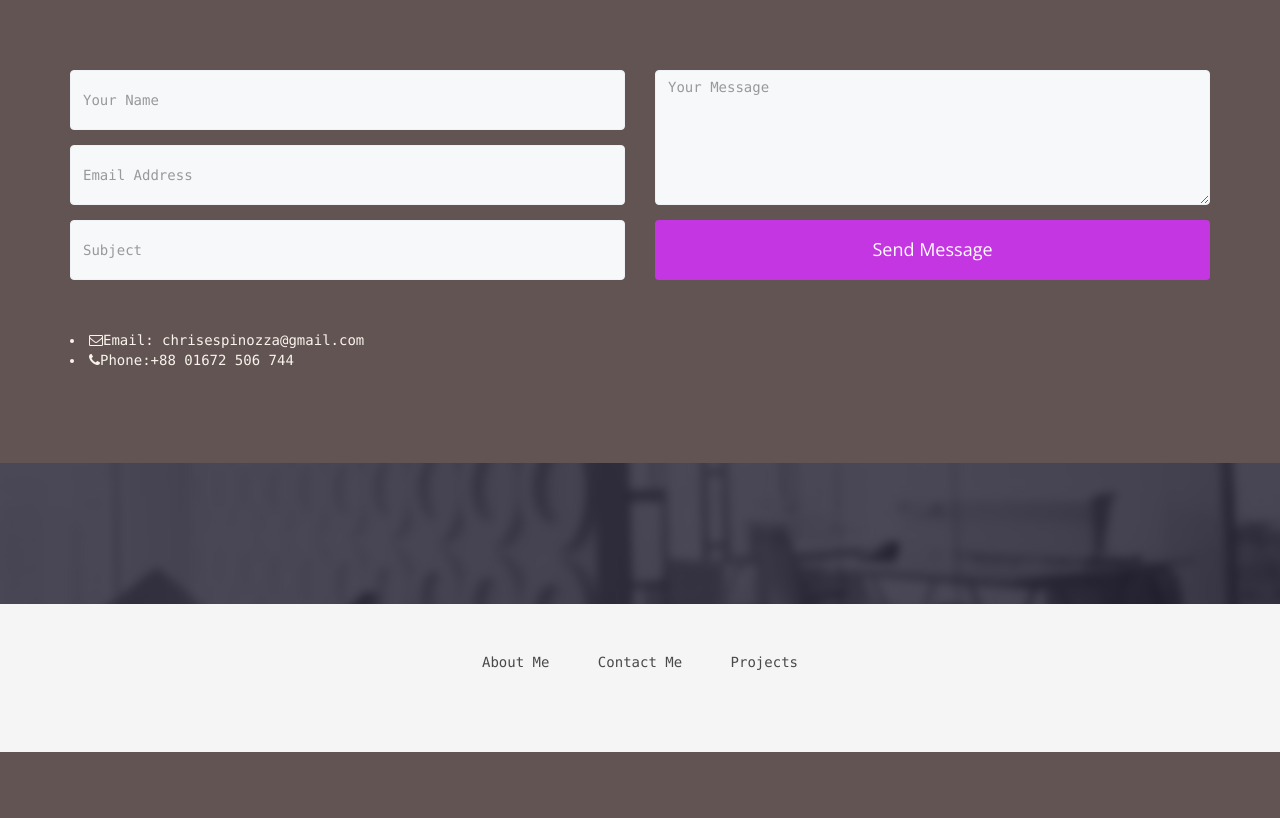
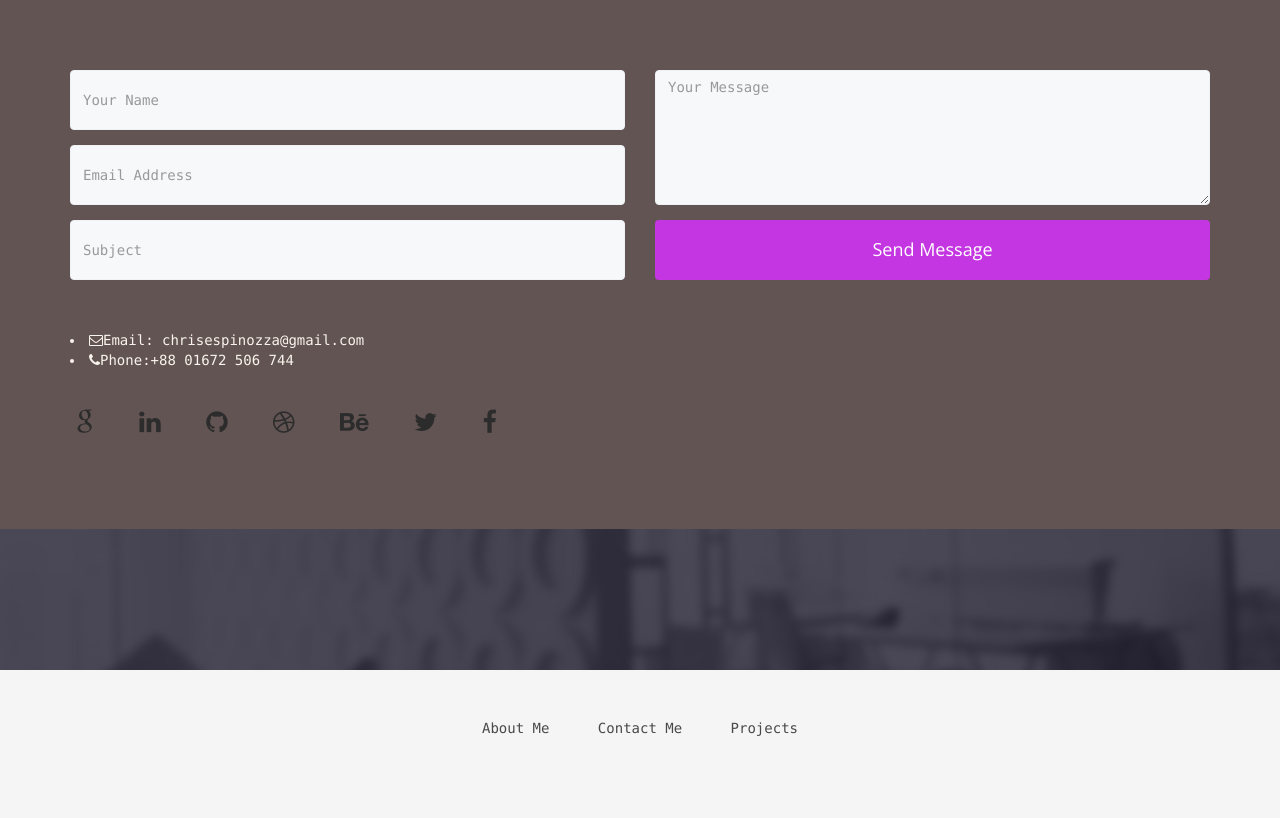
Before and after one commit to Kingslayyerr/Kingslayyerr.github.io, a Jekyll site: the page built from contact.html, in a window 1280 px wide. Shown: the part 460-1278 px from the top of the page. Built offline with Jekyll 4.4.1, drawn with Linux system fonts in a browser that asks for light colours; nearby versions of some CDN libraries; some web fonts are replaced; before the commit the page ends 1212 px from its top, so only the background shows below that.

Commit message:
new icons

```diff
--- a/contact.html
+++ b/contact.html
@@ -64,7 +64,7 @@ permalink: /contact/
             </li>
           </ul>
 
-          <!-- <ul class="social-icons">
+          <ul class="social-icons">
             <li>
               <a href="http://www.themefisher.com"><i class="fa fa-google"></i></a>
             </li>
@@ -72,7 +72,7 @@ permalink: /contact/
               <a href="http://www.themefisher.com"><i class="fa fa-linkedin"></i></a>
             </li>
             <li>
-              <a href="http://www.themefisher.com"><i class="fa fa-pinterest"></i></a>
+              <a href="http://www.themefisher.com"><i class="fa fa-github"></i></a>
             </li>
             <li>
               <a href="http://www.themefisher.com"><i class="fa fa-dribbble"></i></a>
@@ -88,7 +88,7 @@ permalink: /contact/
             </li>
           </ul>
         </div>
-      </div> -->
+      </div>
       <!--
       <div class="col-md-6 col-sm-12">
         <div class="block">
```
